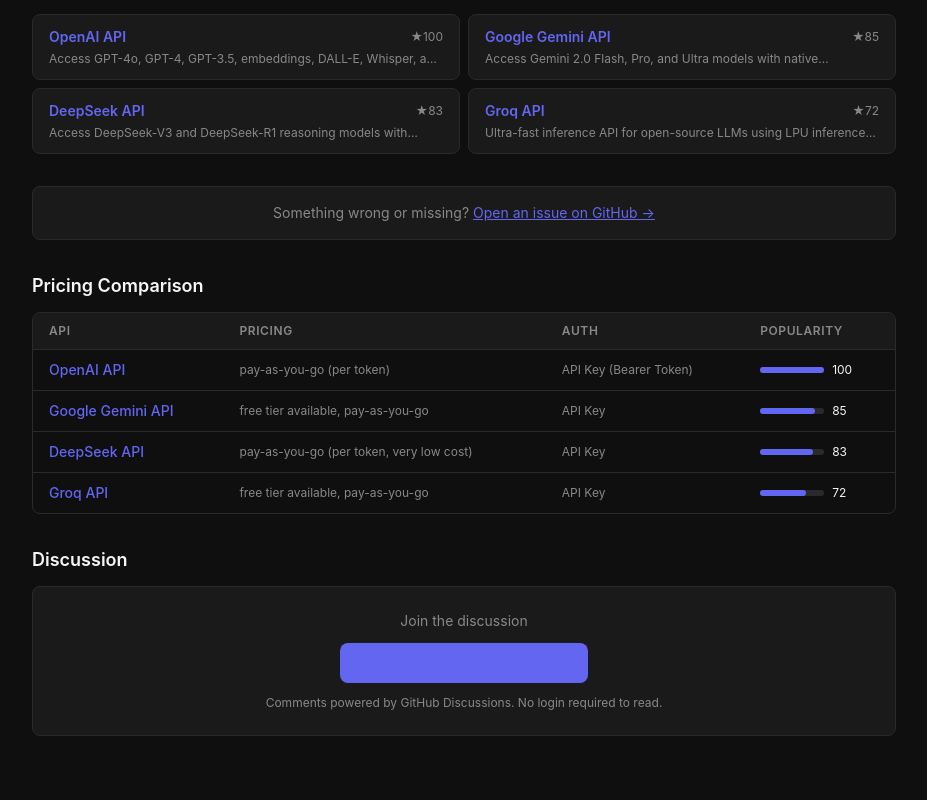
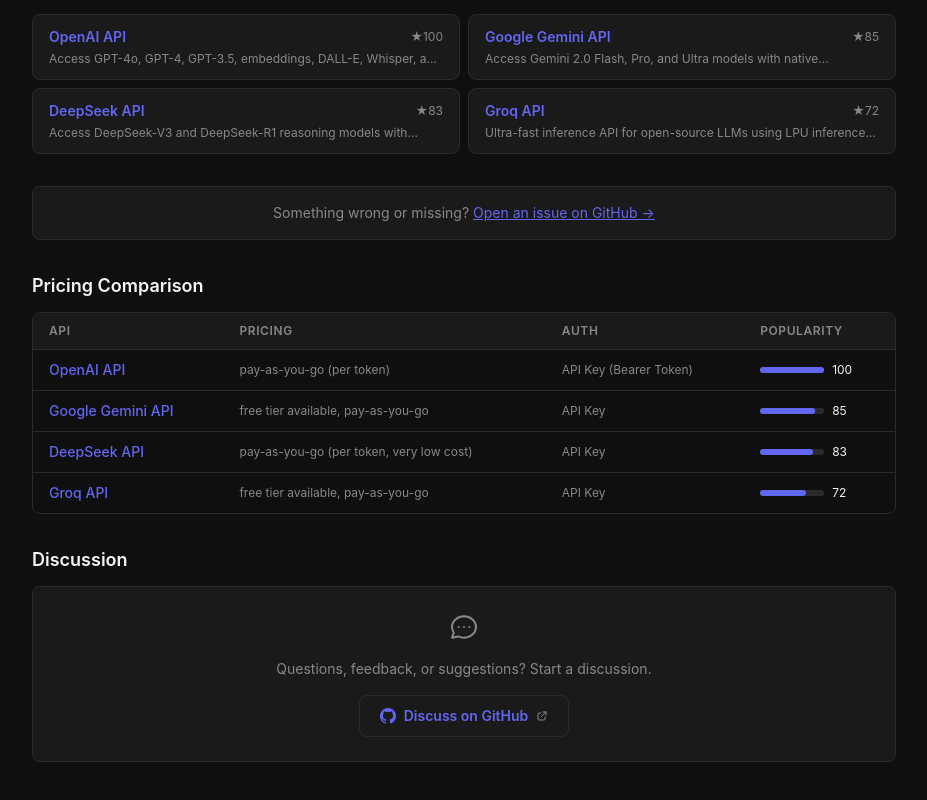
Before and after one commit to wuhu95wuhu-design/toolkiti, a Next.js app: page /api/anthropic in a window 1280 px wide. Shown: the part 1894-2694 px from the top of the page, without its empty margins (176-1103 px from the left). Built offline with nearby package versions, Linux system fonts and the light colour scheme; no server answers.

Commit message:
美化: Discussion按钮加图标+文字气泡

```diff
--- a/src/components/Comments.tsx
+++ b/src/components/Comments.tsx
@@ -6,7 +6,6 @@
   const [totalComments, setTotalComments] = useState(0);
 
   useEffect(() => {
-    // 用 GitHub Discussions API 获取讨论数量
     fetch("https://api.github.com/search/issues?q=repo:wuhu95wuhu-design/toolkiti+type:discussions+" + slug)
       .then(r => r.json())
       .then(d => { if (d.total_count) setTotalComments(d.total_count); })
@@ -19,20 +18,26 @@
     <div className="mb-8">
       <h2 className="mb-3 text-lg font-semibold">Discussion</h2>
       <div className="rounded-lg border border-[var(--border)] bg-[var(--card)] p-6 text-center">
-        <p className="mb-3 text-sm text-[var(--muted)]">
-          {totalComments > 0 ? `${totalComments} comment${totalComments > 1 ? "s" : ""}` : "Join the discussion"}
+        <div className="mb-4 flex justify-center">
+          <svg className="h-8 w-8 text-[var(--muted)]" fill="none" stroke="currentColor" viewBox="0 0 24 24">
+            <path strokeLinecap="round" strokeLinejoin="round" strokeWidth={1.5} d="M8 12h.01M12 12h.01M16 12h.01M21 12c0 4.418-4.03 8-9 8a9.863 9.863 0 01-4.255-.949L3 20l1.395-3.72C3.512 15.042 3 13.574 3 12c0-4.418 4.03-8 9-8s9 3.582 9 8z" />
+          </svg>
+        </div>
+        <p className="mb-4 text-sm text-[var(--muted)]">
+          {totalComments > 0
+            ? `${totalComments} comment${totalComments > 1 ? "s" : ""} on GitHub`
+            : "Questions, feedback, or suggestions? Start a discussion."}
         </p>
         <a
           href={`https://github.com/wuhu95wuhu-design/toolkiti/discussions/new?category=general&title=${encodeURIComponent(title)}`}
           target="_blank"
           rel="noopener noreferrer"
-          className="inline-block rounded-lg bg-[var(--accent)] px-5 py-2.5 text-sm font-semibold text-white transition-opacity hover:opacity-90"
+          className="inline-flex items-center gap-2 rounded-lg border border-[var(--border)] bg-[var(--card)] px-5 py-2.5 text-sm font-semibold transition-colors hover:border-[var(--accent)]"
         >
-          Start a discussion on GitHub →
+          <svg className="h-4 w-4" fill="currentColor" viewBox="0 0 24 24"><path d="M12 0c-6.626 0-12 5.373-12 12 0 5.302 3.438 9.8 8.207 11.387.599.111.793-.261.793-.577v-2.234c-3.338.726-4.033-1.416-4.033-1.416-.546-1.387-1.333-1.756-1.333-1.756-1.089-.745.083-.729.083-.729 1.205.084 1.839 1.237 1.839 1.237 1.07 1.834 2.807 1.304 3.492.997.107-.775.418-1.305.762-1.604-2.665-.305-5.467-1.334-5.467-5.931 0-1.311.469-2.381 1.236-3.221-.124-.303-.535-1.524.117-3.176 0 0 1.008-.322 3.301 1.23.957-.266 1.983-.399 3.003-.404 1.02.005 2.047.138 3.006.404 2.291-1.552 3.297-1.23 3.297-1.23.653 1.653.242 2.874.118 3.176.77.84 1.235 1.911 1.235 3.221 0 4.609-2.807 5.624-5.479 5.921.43.372.823 1.102.823 2.222v3.293c0 .319.192.694.801.576 4.765-1.589 8.199-6.086 8.199-11.386 0-6.627-5.373-12-12-12z"/></svg>
+          Discuss on GitHub
+          <svg className="h-3 w-3 text-[var(--muted)]" fill="none" stroke="currentColor" viewBox="0 0 24 24"><path strokeLinecap="round" strokeLinejoin="round" strokeWidth={2} d="M10 6H6a2 2 0 00-2 2v10a2 2 0 002 2h10a2 2 0 002-2v-4M14 4h6m0 0v6m0-6L10 14"/></svg>
         </a>
-        <p className="mt-3 text-xs text-[var(--muted)]">
-          Comments powered by GitHub Discussions. No login required to read.
-        </p>
       </div>
     </div>
   );
```
